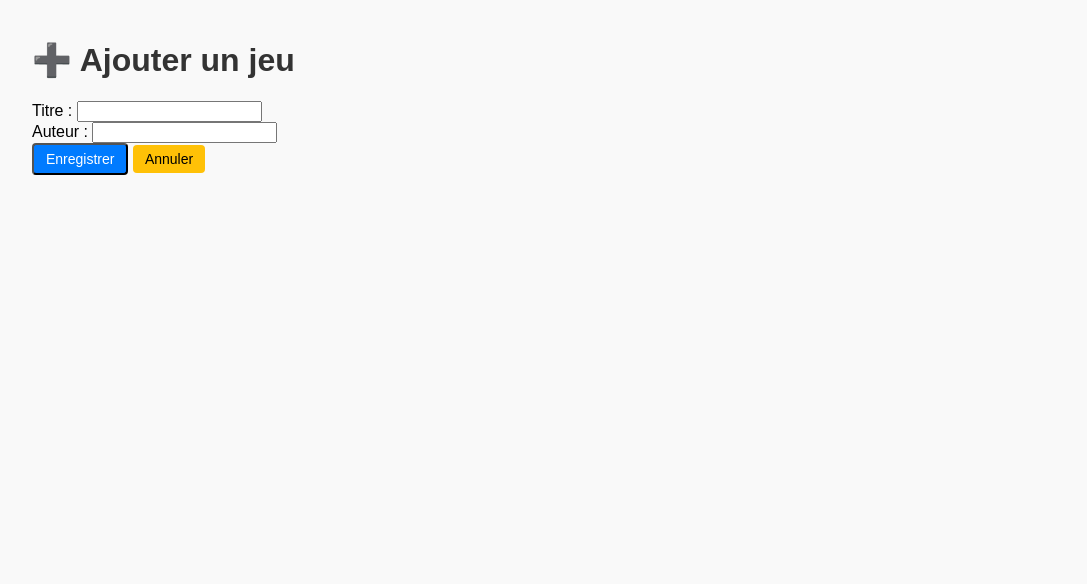
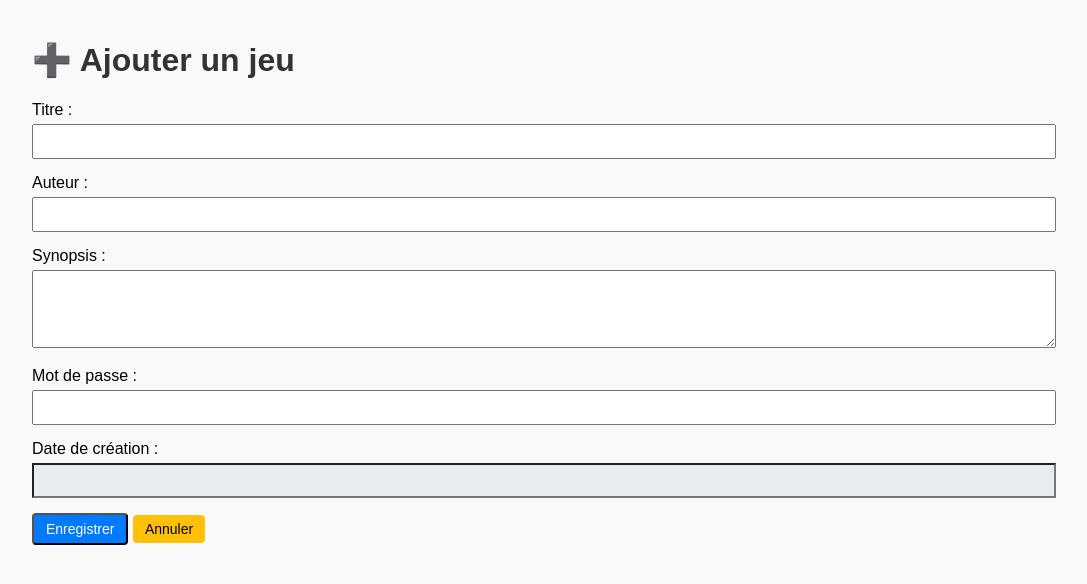
Before and after one commit to Pakal72/station72, a FastAPI app: page /jeux/add in a window 1280 px wide. Shown: the top 584 px of the page, without its empty margins (96-1183 px from the left). Run offline with FastAPI, Linux system fonts and the light colour scheme; some libraries are stand-ins or nearby versions.

Commit message:
Améliore le formulaire de jeu

```diff
--- a/main.py
+++ b/main.py
@@ -68,13 +68,18 @@ def add_jeu_form(request: Request):
 
 
 @app.post("/jeux/add")
-def add_jeu(titre: str = Form(...), auteur: str = Form(...)):
+def add_jeu(
+    titre: str = Form(...),
+    auteur: str = Form(...),
+    synopsis: str = Form(""),
+    motdepasse: str = Form(""),
+):
     """Insère un nouveau jeu dans la base puis redirige vers la liste."""
     with get_conn() as conn:
         with conn.cursor() as cur:
             cur.execute(
-                "INSERT INTO jeux (titre, auteur) VALUES (%s, %s)",
-                (titre, auteur),
+                "INSERT INTO jeux (titre, auteur, synopsis, motdepasse) VALUES (%s, %s, %s, %s)",
+                (titre, auteur, synopsis, motdepasse),
             )
             conn.commit()
     return RedirectResponse(url="/jeux", status_code=303)
@@ -91,13 +96,19 @@ def edit_jeu_form(request: Request, jeu_id: int):
 
 
 @app.post("/jeux/edit/{jeu_id}")
-def edit_jeu(jeu_id: int, titre: str = Form(...), auteur: str = Form(...)):
+def edit_jeu(
+    jeu_id: int,
+    titre: str = Form(...),
+    auteur: str = Form(...),
+    synopsis: str = Form(""),
+    motdepasse: str = Form(""),
+):
     """Met à jour un jeu existant puis redirige vers la liste."""
     with get_conn() as conn:
         with conn.cursor() as cur:
             cur.execute(
-                "UPDATE jeux SET titre=%s, auteur=%s WHERE id_jeu=%s",
-                (titre, auteur, jeu_id),
+                "UPDATE jeux SET titre=%s, auteur=%s, synopsis=%s, motdepasse=%s WHERE id_jeu=%s",
+                (titre, auteur, synopsis, motdepasse, jeu_id),
             )
             conn.commit()
     return RedirectResponse(url="/jeux", status_code=303)
--- a/static/style.css
+++ b/static/style.css
@@ -45,3 +45,24 @@ th {
     background-color: #dc3545;
     color: white;
 }
+
+form .form-group {
+    margin-bottom: 15px;
+}
+
+label {
+    display: block;
+    margin-bottom: 5px;
+}
+
+input[type="text"],
+input[type="password"],
+textarea {
+    width: 100%;
+    padding: 8px;
+    box-sizing: border-box;
+}
+
+input[readonly] {
+    background-color: #e9ecef;
+}
--- a/templates/add_jeu.html
+++ b/templates/add_jeu.html
@@ -17,13 +17,25 @@
         <h1>➕ Ajouter un jeu</h1>
         <form action="/jeux/add" method="post">
         {% endif %}
-            <div>
+            <div class="form-group">
                 <label for="titre">Titre :</label>
                 <input type="text" id="titre" name="titre" value="{{ jeu.titre if jeu else '' }}" required>
             </div>
-            <div>
+            <div class="form-group">
                 <label for="auteur">Auteur :</label>
                 <input type="text" id="auteur" name="auteur" value="{{ jeu.auteur if jeu else '' }}" required>
+            </div>
+            <div class="form-group">
+                <label for="synopsis">Synopsis :</label>
+                <textarea id="synopsis" name="synopsis" rows="4">{{ jeu.synopsis if jeu else '' }}</textarea>
+            </div>
+            <div class="form-group">
+                <label for="motdepasse">Mot de passe :</label>
+                <input type="password" id="motdepasse" name="motdepasse" value="{{ jeu.motdepasse if jeu else '' }}">
+            </div>
+            <div class="form-group">
+                <label for="date_creation">Date de création :</label>
+                <input type="text" id="date_creation" value="{{ jeu.date_creation if jeu else '' }}" readonly>
             </div>
             <div>
                 <button type="submit" class="btn btn-primary">Enregistrer</button>
```
